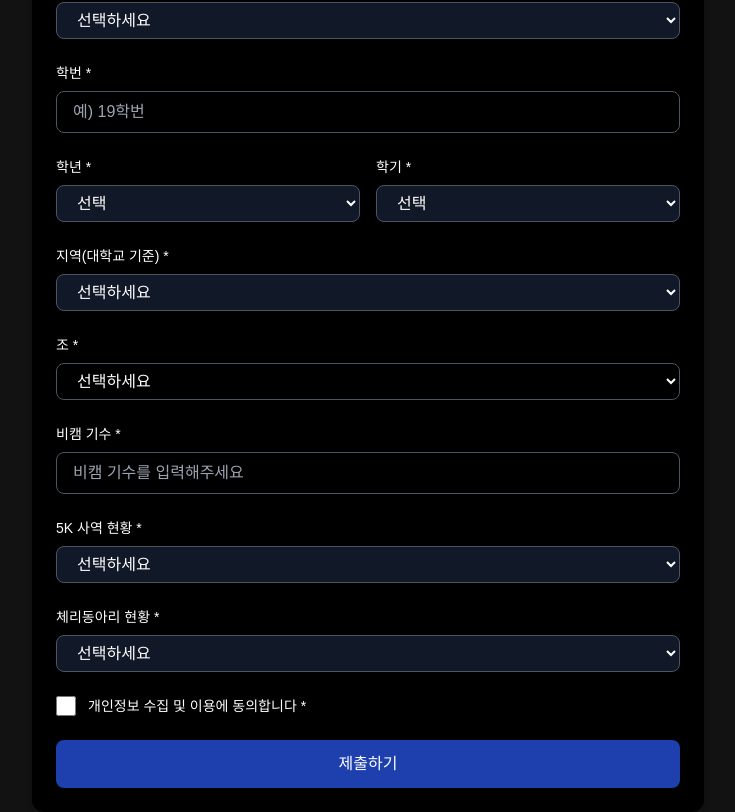
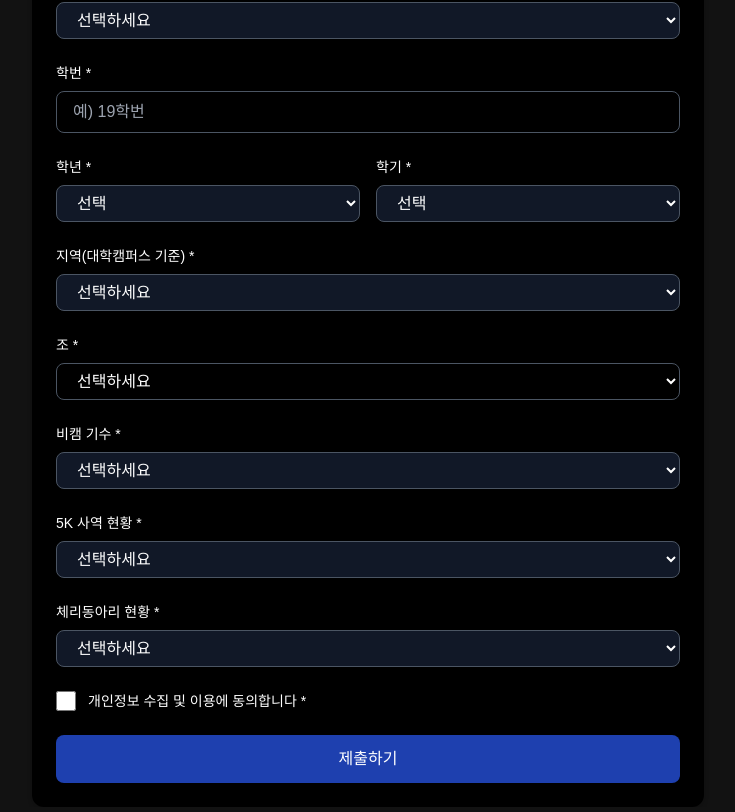
Before and after one commit to Minseok-S/cherryClub, a Next.js app: page /kingsHero in a window 1280 px wide. Shown: the part 748-1560 px from the top of the page, without its empty margins (272-1007 px from the left). Built offline with nearby package versions, Linux system fonts and the light colour scheme.

Commit message:
[Refactor] 기존 사역자 신청 양식 수정

```diff
--- a/app/(route)/kingsHero/page.tsx
+++ b/app/(route)/kingsHero/page.tsx
@@ -421,7 +421,7 @@ export default function KingsHeroJoinPage() {
               className="w-full px-4 py-2 border border-gray-600 rounded-lg focus:ring-2 focus:ring-blue-500 focus:border-blue-500 bg-gray-900 text-white"
             >
               <option value="">선택</option>
-              {["1학기", "2학기", "여름학기", "겨울학기"].map((semester) => (
+              {["1학기", "2학기"].map((semester) => (
                 <option key={semester} value={`${semester}`}>
                   {semester}
                 </option>
@@ -433,7 +433,7 @@ export default function KingsHeroJoinPage() {
         {/* 지역 선택 옵션 수정 */}
         <div>
           <label className="block text-sm font-medium text-white mb-2">
-            지역(대학교 기준) <span className="text-white">*</span>
+            지역(대학캠퍼스 기준) <span className="text-white">*</span>
           </label>
           <select
             {...register("region", { required: true })}
@@ -450,7 +450,7 @@ export default function KingsHeroJoinPage() {
               "광주전라",
               "강원",
               "제주",
-              "졸업",
+              "해외",
             ].map((region) => (
               <option key={region} value={region}>
                 {region}
@@ -467,7 +467,6 @@ export default function KingsHeroJoinPage() {
           <select
             {...register("group_number", { required: true })}
             className="w-full px-4 py-2 border border-gray-600 rounded-lg focus:ring-2 focus:ring-blue-500 focus:border-blue-500 bg-black text-white"
-            disabled={enrollmentStatus === "졸업"}
           >
             <option value="">선택하세요</option>
             {[1, 2, 3, 4, 5, 6, 7, 8, 9].map((number) => (
@@ -475,7 +474,9 @@ export default function KingsHeroJoinPage() {
                 {number}조
               </option>
             ))}
-            <option value="졸업">졸업</option>
+            <option value="영국">영국</option>
+            <option value="미국">미국</option>
+            <option value="군대">군대</option>
           </select>
           {errors.group_number && (
             <span className="text-red-500">필수 입력 항목입니다</span>
@@ -487,11 +488,18 @@ export default function KingsHeroJoinPage() {
           <label className="block text-sm font-medium text-white mb-2">
             비캠 기수 <span className="text-white">*</span>
           </label>
-          <input
+          <select
             {...register("vision_camp_batch", { required: true })}
-            className="w-full px-4 py-2 border border-gray-600 rounded-lg focus:ring-2 focus:ring-blue-500 focus:border-blue-500 bg-black text-white placeholder-gray-400"
-            placeholder="비캠 기수를 입력해주세요"
-          />
+            className="w-full px-4 py-2 border border-gray-600 rounded-lg focus:ring-2 focus:ring-blue-500 focus:border-blue-500 bg-gray-900 text-white"
+          >
+            <option value="">선택하세요</option>
+            <option value="미수료">미수료</option>
+            {Array.from({ length: 8 }, (_, i) => (
+              <option key={i} value={`${i}기`}>
+                {i}기
+              </option>
+            ))}
+          </select>
           {errors.vision_camp_batch && (
             <span className="text-red-500">필수 입력 항목입니다</span>
           )}
```
